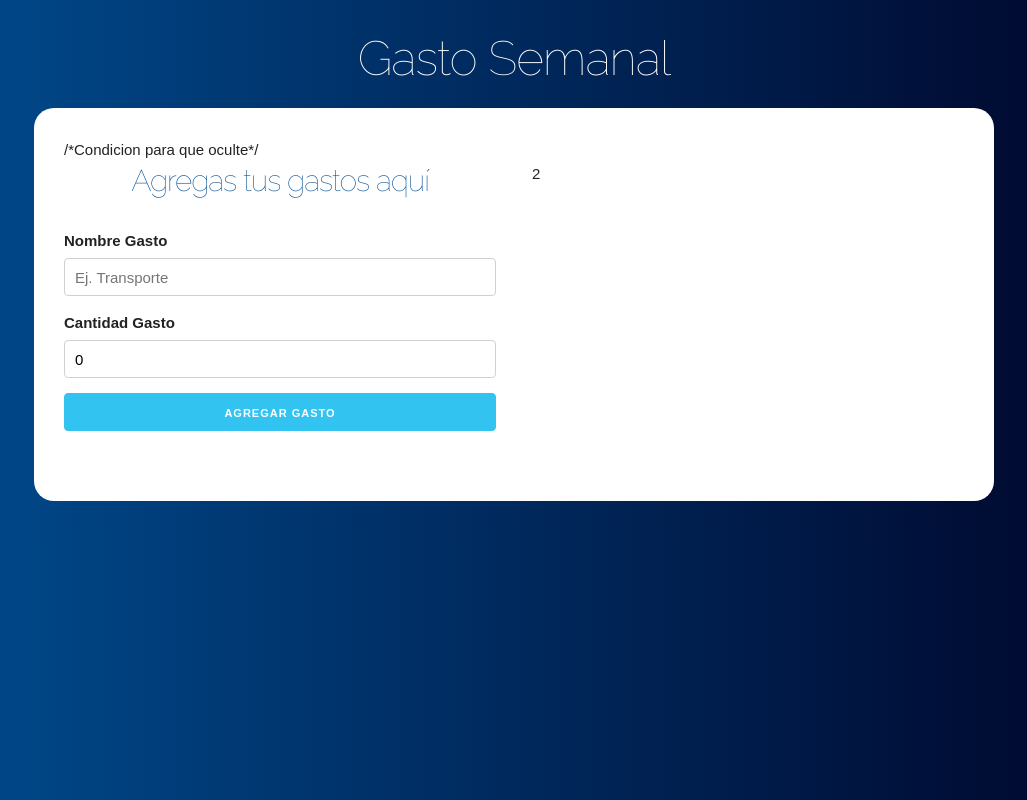
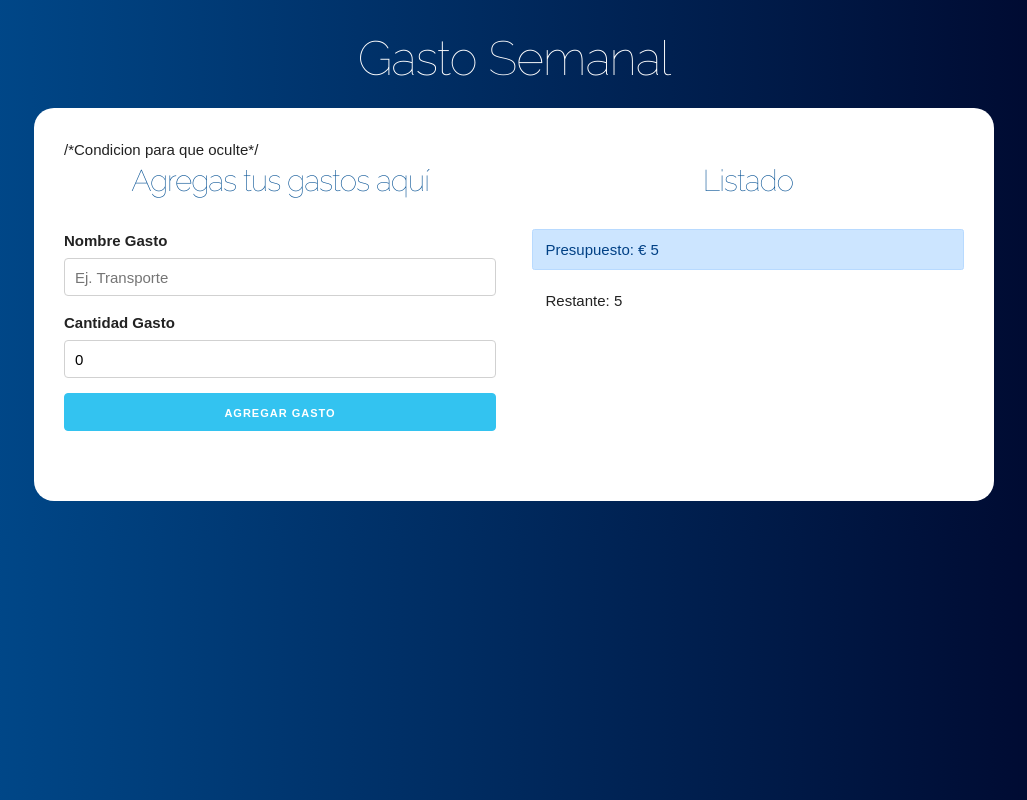
Before and after one commit to Alejandro-Ochando/administrador_presupuesto, a React (Create React App) app: page / in a window 1280 px wide. Both pictures are taken after typing "5" into the empty fields and a click on the input "Definir Presupuesto". Shown: the whole page, without its empty margins (126-1153 px from the left). Built offline with nearby package versions, Linux system fonts and the light colour scheme.

Commit message:
Mostrando en la interfaz los gastos,   componente que muestra el Presupuesto y el Restante

```diff
--- a/src/App.js
+++ b/src/App.js
@@ -1,6 +1,8 @@
 import React, { useState} from 'react';
 import Pregunta from './components/Pregunta';
 import Formulario from './components/Formulario';
+import Listado from './components/Listado';
+import ControlPresupuesto from './components/ControlPresupuesto';
 
 function App() {
 
@@ -42,7 +44,13 @@ function App() {
                   />
                 </div>
                 <div className="one-half column">
-                  2
+                  <Listado
+                    gastos={gastos}
+                  />
+                  <ControlPresupuesto
+                    presupuesto={presupuesto}
+                    restante={restante}
+                  />
                 </div>
               </div>
             )
--- /dev/null
+++ b/src/components/ControlPresupuesto.js
@@ -0,0 +1,19 @@
+import React, { Fragment } from 'react';
+
+const ControlPresupuesto = ({ presupuesto, restante }) => {
+    return (
+
+        <Fragment>
+            <div className="alert alert-primary">
+                Presupuesto: € {presupuesto}
+            </div>
+            <div className="alert">
+                Restante: {restante}
+            </div>
+
+        </Fragment>
+
+     );
+}
+
+export default ControlPresupuesto;
--- /dev/null
+++ b/src/components/Gasto.js
@@ -0,0 +1,17 @@
+import React from 'react';
+
+const Gasto = ({ gasto }) => {
+    return (
+
+        <li className="gastos">
+            <p>
+                {gasto.nombre}
+                <span className="gasto">€ {gasto.cantidad} </span>
+            </p>
+        </li>
+
+
+      );
+}
+
+export default Gasto;
--- /dev/null
+++ b/src/components/Listado.js
@@ -0,0 +1,20 @@
+import React from 'react';
+import Gasto from './Gasto';
+
+const Listado = ({ gastos }) => {
+    return (
+
+        <div className="gastos-realizados">
+            <h2>Listado</h2>
+            {gastos.map(gasto => (
+                <Gasto
+                    key={gasto.id}
+                    gasto={gasto}
+                />
+            ))}
+
+        </div>
+     );
+}
+
+export default Listado;
--- a/src/index.css
+++ b/src/index.css
@@ -54,3 +54,36 @@ h2 {
 .campo {
   margin-bottom: 2rem;
 }
+.gastos-realizados  {
+  margin-bottom: 2rem;
+}
+#gastos {
+  margin-bottom: 30px;
+}
+.gastos-realizados li{
+  list-style: none;
+  margin-bottom: 0rem;
+  border-bottom: 1px solid #e1e1e1;
+  padding: 1rem 0;
+}
+
+.gastos-realizados li:last-of-type {
+  margin-bottom: 0!important;
+}
+.gastos-realizados li p {
+  display: flex;
+  justify-content: space-between;
+  align-items: center;
+  margin:0;
+}
+.gastos-realizados li p .gasto {
+  background-color: #004085;
+  padding: 1rem;
+  color:white;
+}
+
+.alert-primary {
+  color: #004085;
+  background-color: #cce5ff;
+  border-color: #b8daff;
+}
```
